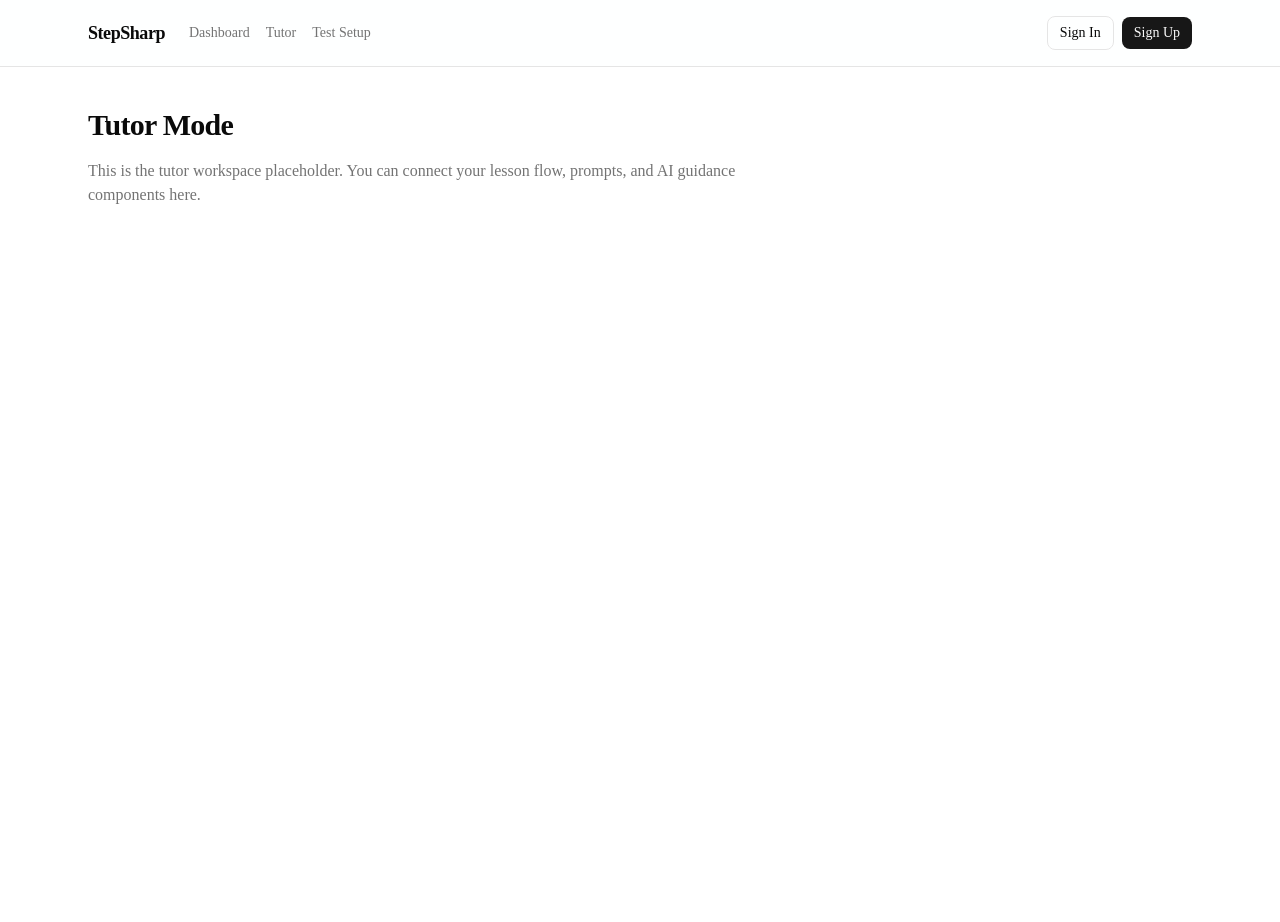
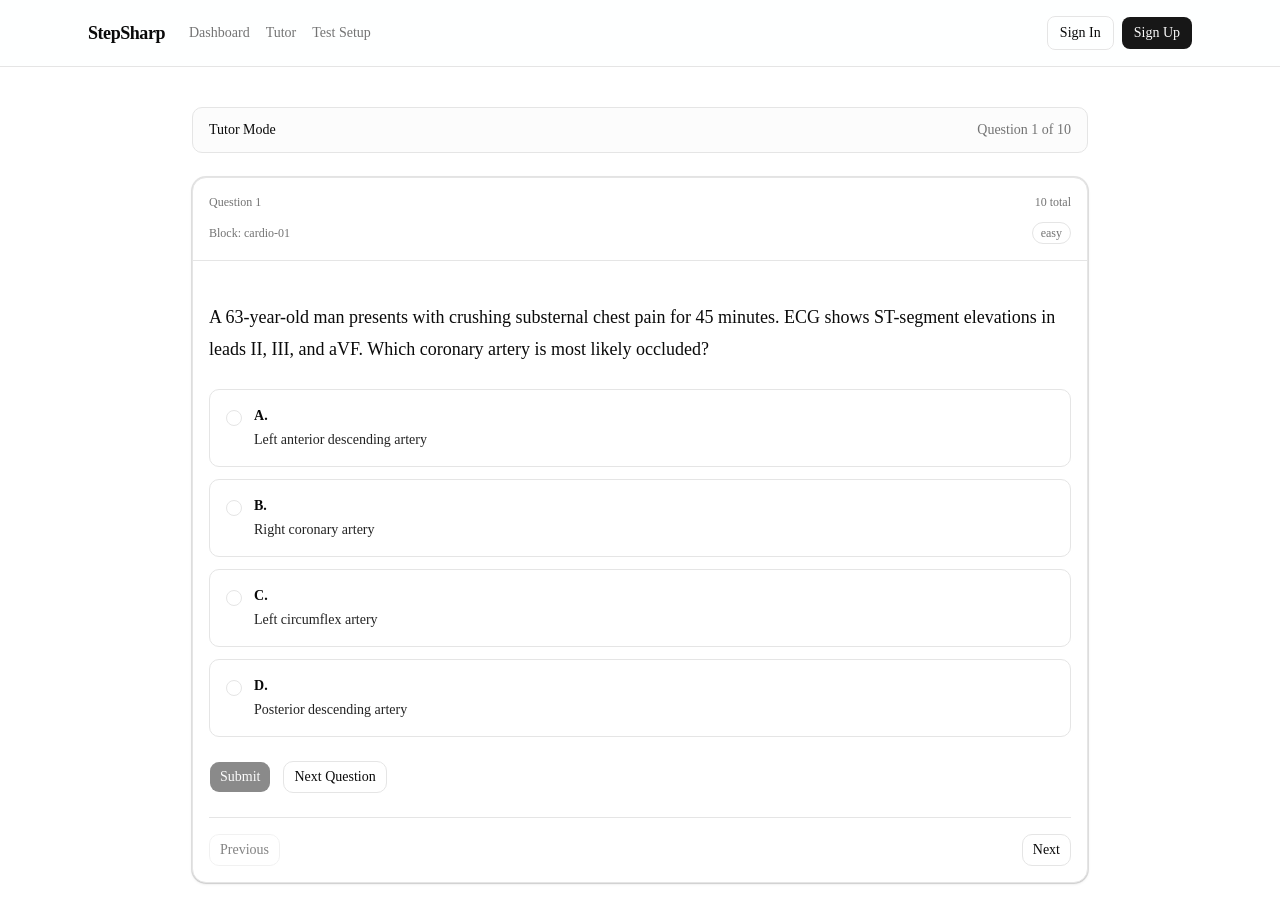
Before and after one commit to rzounlom/stepsharp, a Next.js app: page /tutor in a window 1280 px wide. Before the commit the page ends 800 px from the top, so only its background shows below. Built offline with nearby package versions, Linux system fonts and the light colour scheme.

Commit message:
feat: implement tutor page with question navigation and answer submission functionality

```diff
--- a/app/globals.css
+++ b/app/globals.css
@@ -81,6 +81,9 @@
   --sidebar-accent-foreground: oklch(0.205 0 0);
   --sidebar-border: oklch(0.922 0 0);
   --sidebar-ring: oklch(0.708 0 0);
+  --accent: #2563eb; /* blue */
+  --correct: #16a34a; /* green */
+  --incorrect: #dc2626; /* red */
 }
 
 .dark {
--- a/app/tutor/page.tsx
+++ b/app/tutor/page.tsx
@@ -1,11 +1,166 @@
+"use client";
+
+import { useEffect, useMemo, useState } from "react";
+import { AnswerChoices } from "@/components/tutor/answer-choices";
+import { ExplanationPanel } from "@/components/tutor/explanation-panel";
+import { QuestionCard } from "@/components/tutor/question-card";
+import { TutorNav } from "@/components/tutor/tutor-nav";
+import { Button } from "@/components/ui/button";
+import { getAllQuestions } from "@/lib/questions";
+import type { Question } from "@/types/question";
+
+type AnswerMap = Record<string, string>;
+type SubmittedMap = Record<string, boolean>;
+
 export default function TutorPage() {
+  const [questions, setQuestions] = useState<Question[]>([]);
+  const [isLoading, setIsLoading] = useState(true);
+  const [error, setError] = useState<string | null>(null);
+
+  const [currentIndex, setCurrentIndex] = useState(0);
+  const [selectedAnswers, setSelectedAnswers] = useState<AnswerMap>({});
+  const [submittedByQuestion, setSubmittedByQuestion] = useState<SubmittedMap>(
+    {},
+  );
+
+  useEffect(() => {
+    try {
+      const loadedQuestions = getAllQuestions();
+      setQuestions(loadedQuestions);
+    } catch {
+      setError("Unable to load tutor questions.");
+    } finally {
+      setIsLoading(false);
+    }
+  }, []);
+
+  const currentQuestion = questions[currentIndex];
+
+  const selectedAnswer = useMemo(() => {
+    if (!currentQuestion) {
+      return "";
+    }
+
+    return selectedAnswers[currentQuestion.id] ?? "";
+  }, [currentQuestion, selectedAnswers]);
+
+  const isSubmitted = useMemo(() => {
+    if (!currentQuestion) {
+      return false;
+    }
+
+    return submittedByQuestion[currentQuestion.id] ?? false;
+  }, [currentQuestion, submittedByQuestion]);
+
+  function handleSelectAnswer(choiceLabel: string) {
+    if (!currentQuestion || isSubmitted) {
+      return;
+    }
+
+    setSelectedAnswers((prev) => ({
+      ...prev,
+      [currentQuestion.id]: choiceLabel,
+    }));
+  }
+
+  function handleSubmit() {
+    if (!currentQuestion || !selectedAnswer || isSubmitted) {
+      return;
+    }
+
+    setSubmittedByQuestion((prev) => ({
+      ...prev,
+      [currentQuestion.id]: true,
+    }));
+  }
+
+  function handlePrevious() {
+    setCurrentIndex((prev) => Math.max(0, prev - 1));
+  }
+
+  function handleNext() {
+    setCurrentIndex((prev) => Math.min(questions.length - 1, prev + 1));
+  }
+
+  if (isLoading) {
+    return (
+      <section className="space-y-3">
+        <h1 className="text-3xl font-semibold tracking-tight">Tutor Mode</h1>
+        <p className="text-muted-foreground">Loading questions...</p>
+      </section>
+    );
+  }
+
+  if (error) {
+    return (
+      <section className="space-y-3">
+        <h1 className="text-3xl font-semibold tracking-tight">Tutor Mode</h1>
+        <p className="text-red-600">{error}</p>
+      </section>
+    );
+  }
+
+  if (!currentQuestion) {
+    return (
+      <section className="space-y-3">
+        <h1 className="text-3xl font-semibold tracking-tight">Tutor Mode</h1>
+        <p className="text-muted-foreground">
+          No questions available yet. Add questions in `data/questions.ts`.
+        </p>
+      </section>
+    );
+  }
+
   return (
-    <section className="space-y-4">
-      <h1 className="text-3xl font-semibold tracking-tight">Tutor Mode</h1>
-      <p className="max-w-2xl text-muted-foreground">
-        This is the tutor workspace placeholder. You can connect your lesson
-        flow, prompts, and AI guidance components here.
-      </p>
+    <section className="mx-auto w-full max-w-4xl space-y-6">
+      <header className="rounded-lg border border-border bg-muted/30 px-4 py-3">
+        <div className="flex items-center justify-between text-sm">
+          <p className="font-medium">Tutor Mode</p>
+          <p className="text-muted-foreground">
+            Question {currentIndex + 1} of {questions.length}
+          </p>
+        </div>
+      </header>
+
+      <QuestionCard
+        question={currentQuestion}
+        questionNumber={currentIndex + 1}
+        totalQuestions={questions.length}
+      >
+        <AnswerChoices
+          choices={currentQuestion.choices}
+          selectedAnswer={selectedAnswer}
+          onSelect={handleSelectAnswer}
+          disabled={isSubmitted}
+        />
+
+        <div className="flex items-center gap-3">
+          <Button onClick={handleSubmit} disabled={!selectedAnswer || isSubmitted}>
+            Submit
+          </Button>
+          <Button
+            variant="outline"
+            onClick={handleNext}
+            disabled={currentIndex === questions.length - 1}
+          >
+            Next Question
+          </Button>
+        </div>
+
+        {isSubmitted ? (
+          <ExplanationPanel
+            question={currentQuestion}
+            selectedAnswer={selectedAnswer}
+          />
+        ) : null}
+
+        <TutorNav
+          onPrevious={handlePrevious}
+          onNext={handleNext}
+          disablePrevious={currentIndex === 0}
+          disableNext={currentIndex === questions.length - 1}
+        />
+      </QuestionCard>
     </section>
   );
 }
--- /dev/null
+++ b/components/tutor/answer-choices.tsx
@@ -0,0 +1,53 @@
+import { RadioGroup, RadioGroupItem } from "@/components/ui/radio-group";
+import type { QuestionChoice } from "@/types/question";
+import { cn } from "@/lib/utils";
+
+type AnswerChoicesProps = {
+  choices: QuestionChoice[];
+  selectedAnswer: string;
+  onSelect: (choiceLabel: string) => void;
+  disabled?: boolean;
+};
+
+export function AnswerChoices({
+  choices,
+  selectedAnswer,
+  onSelect,
+  disabled = false,
+}: AnswerChoicesProps) {
+  return (
+    <RadioGroup
+      value={selectedAnswer}
+      onValueChange={onSelect}
+      className="gap-3"
+      disabled={disabled}
+    >
+      {choices.map((choice) => {
+        const isSelected = selectedAnswer === choice.label;
+
+        return (
+          <label
+            key={choice.label}
+            htmlFor={`choice-${choice.label}`}
+            className={cn(
+              "flex cursor-pointer items-start gap-3 rounded-lg border border-border p-4 transition-colors",
+              "hover:bg-muted/50",
+              isSelected && "border-primary bg-primary/5",
+              disabled && "cursor-not-allowed opacity-80 hover:bg-transparent",
+            )}
+          >
+            <RadioGroupItem
+              id={`choice-${choice.label}`}
+              value={choice.label}
+              className="mt-1"
+            />
+            <div className="space-y-1">
+              <p className="text-sm font-semibold">{choice.label}.</p>
+              <p className="text-sm text-foreground/90">{choice.text}</p>
+            </div>
+          </label>
+        );
+      })}
+    </RadioGroup>
+  );
+}
--- /dev/null
+++ b/components/tutor/explanation-panel.tsx
@@ -0,0 +1,49 @@
+import { cn } from "@/lib/utils";
+import type { Question } from "@/types/question";
+
+type ExplanationPanelProps = {
+  question: Question;
+  selectedAnswer: string;
+};
+
+export function ExplanationPanel({
+  question,
+  selectedAnswer,
+}: ExplanationPanelProps) {
+  const isCorrect = selectedAnswer === question.correctAnswer;
+
+  return (
+    <section
+      className={cn(
+        "space-y-3 rounded-lg border p-4",
+        isCorrect
+          ? "border-emerald-200 bg-emerald-50/70"
+          : "border-amber-200 bg-amber-50/70",
+      )}
+    >
+      <p className={cn("font-semibold", isCorrect ? "text-emerald-700" : "text-amber-700")}>
+        {isCorrect ? "Correct" : "Incorrect"}
+      </p>
+      <div className="space-y-2 text-sm">
+        <p>
+          <span className="font-medium">Your answer: </span>
+          <span className={cn(!isCorrect && "text-amber-800")}>{selectedAnswer}</span>
+        </p>
+        <p>
+          <span className="font-medium">Correct answer: </span>
+          <span className="rounded bg-emerald-100 px-2 py-0.5 font-semibold text-emerald-700">
+            {question.correctAnswer}
+          </span>
+        </p>
+        <p>
+          <span className="font-medium">Explanation: </span>
+          {question.explanation}
+        </p>
+        <p>
+          <span className="font-medium">Educational Objective: </span>
+          {question.educationalObjective}
+        </p>
+      </div>
+    </section>
+  );
+}
--- /dev/null
+++ b/components/tutor/question-card.tsx
@@ -0,0 +1,40 @@
+import { Card, CardContent, CardHeader } from "@/components/ui/card";
+import type { Question } from "@/types/question";
+
+type QuestionCardProps = {
+  question: Question;
+  questionNumber: number;
+  totalQuestions: number;
+  children: React.ReactNode;
+};
+
+export function QuestionCard({
+  question,
+  questionNumber,
+  totalQuestions,
+  children,
+}: QuestionCardProps) {
+  return (
+    <Card className="border border-border shadow-sm">
+      <CardHeader className="border-b border-border pb-3">
+        <div className="flex items-center justify-between text-xs text-muted-foreground">
+          <span>Question {questionNumber}</span>
+          <span>{totalQuestions} total</span>
+        </div>
+        <div className="mt-2 flex items-center justify-between text-xs text-muted-foreground">
+          <span>Block: {question.blockId}</span>
+          {question.difficulty ? (
+            <span className="rounded-full border border-border px-2 py-0.5">
+              {question.difficulty}
+            </span>
+          ) : null}
+        </div>
+      </CardHeader>
+
+      <CardContent className="space-y-6 pt-6">
+        <p className="text-lg leading-8">{question.stem}</p>
+        {children}
+      </CardContent>
+    </Card>
+  );
+}
--- /dev/null
+++ b/components/tutor/tutor-nav.tsx
@@ -0,0 +1,26 @@
+import { Button } from "@/components/ui/button";
+
+type TutorNavProps = {
+  onPrevious: () => void;
+  onNext: () => void;
+  disablePrevious: boolean;
+  disableNext: boolean;
+};
+
+export function TutorNav({
+  onPrevious,
+  onNext,
+  disablePrevious,
+  disableNext,
+}: TutorNavProps) {
+  return (
+    <div className="flex items-center justify-between border-t border-border pt-4">
+      <Button variant="outline" onClick={onPrevious} disabled={disablePrevious}>
+        Previous
+      </Button>
+      <Button variant="outline" onClick={onNext} disabled={disableNext}>
+        Next
+      </Button>
+    </div>
+  );
+}
```
